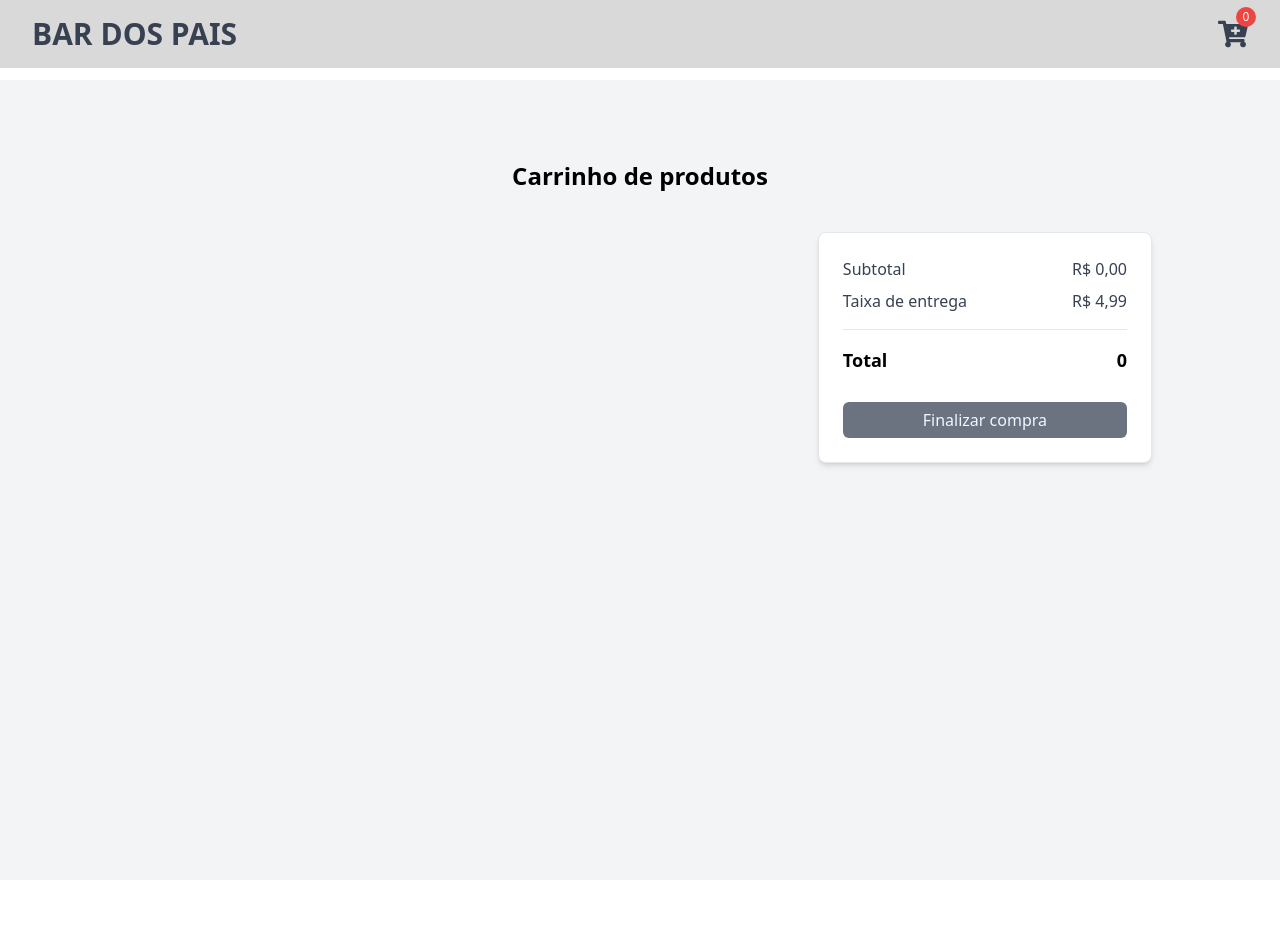
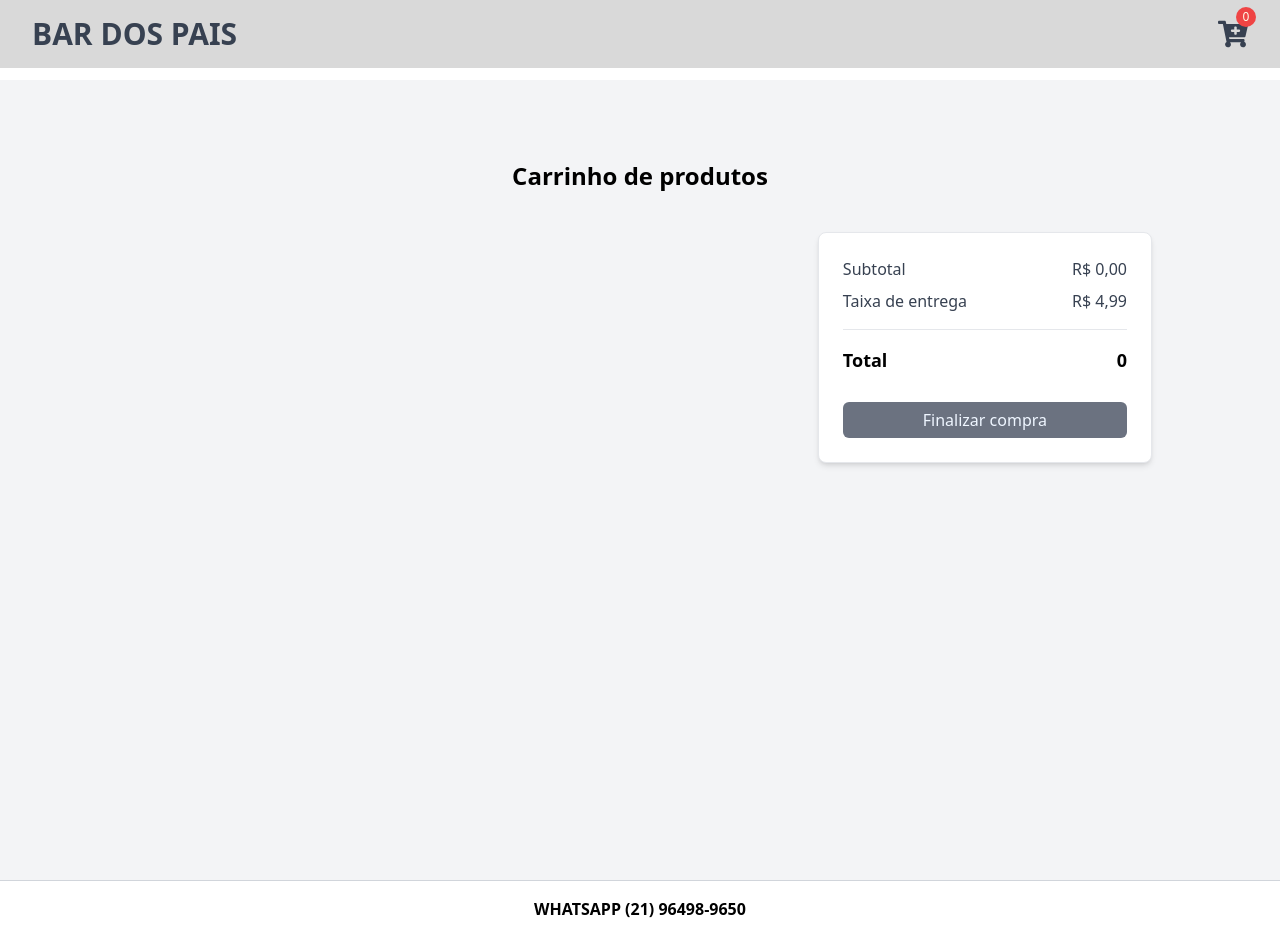
Before and after one commit to CrisSouzaMA/bardospais, a React (Vite) app: page /cart in a window 1280 px wide. Shown: the top 952 px of the page. Built offline with nearby package versions, Linux system fonts and the light colour scheme.

Commit message:
feat: add footer no carrinho

```diff
--- a/src/Pages/Cart/index.tsx
+++ b/src/Pages/Cart/index.tsx
@@ -1,11 +1,13 @@
 import CartComponent from '../../Components/Cart';
+import Footer from '../../Components/Footer/Footer';
 import { useCart } from '../../Context/CartContext';
 
 export function CartProduct() {
   const { cart } = useCart();
   return (
-    <div className="py-20">
+    <div className="pt-20">
       <CartComponent />
+      <Footer />
     </div>
   );
 }
```
